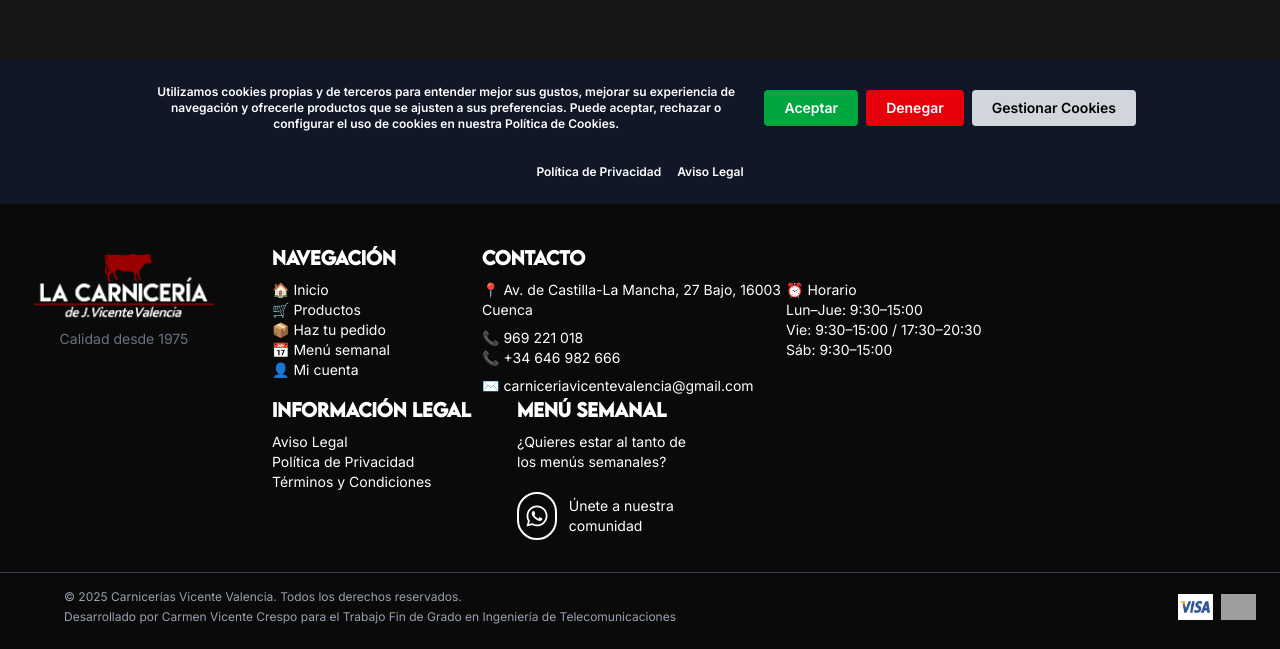
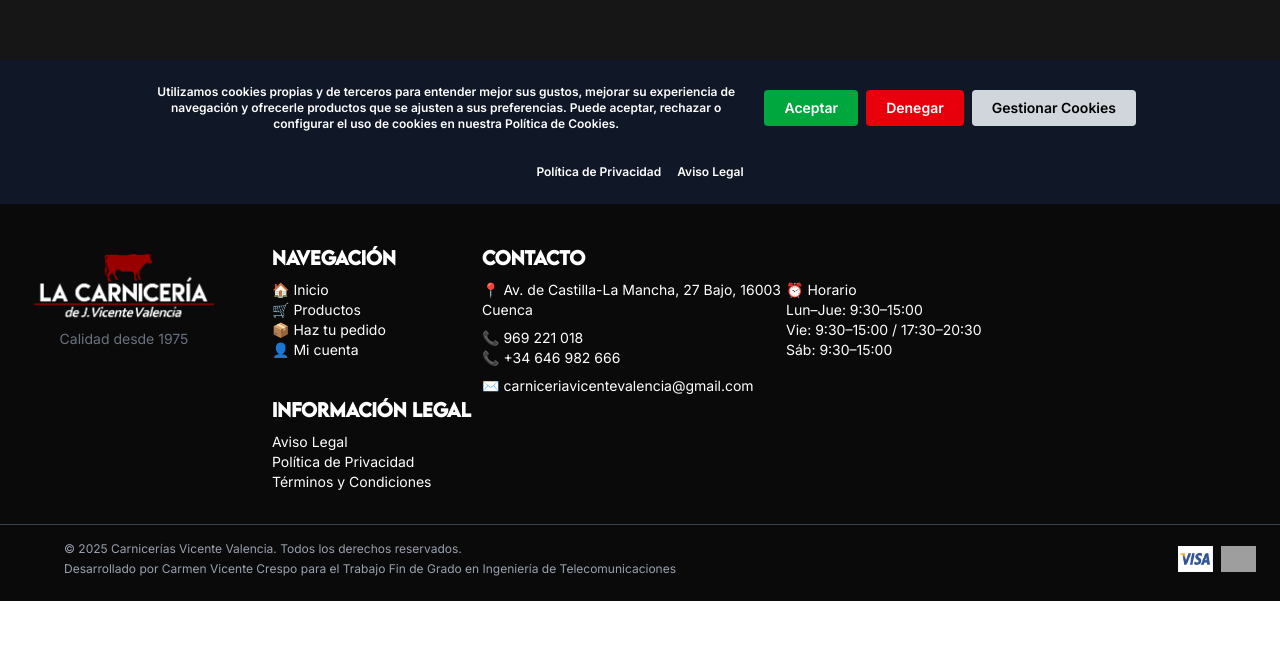
Before and after one commit to carmenvicente/carniceriasvicentevalencia, a Next.js app: page /carrito in a window 1280 px wide. Shown: the part 596-1245 px from the top of the page. After the commit the page ends 1197 px from the top, so only its background shows below. Built offline with nearby package versions, Linux system fonts and the light colour scheme; grey boxes are pictures that could not be loaded; a web font is replaced by a local one.

Commit message:
V10.2.9 detalles

```diff
--- a/app/componentes/footer.tsx
+++ b/app/componentes/footer.tsx
@@ -35,7 +35,6 @@ export default function Footer() {
               <li><Link href="/" className="hover:underline">🏠 Inicio</Link></li>
               <li><Link href="/productos-frescos/ternera" className="hover:underline">🛒 Productos</Link></li>
               <li><Link href="/pedido" className="hover:underline">📦 Haz tu pedido</Link></li>
-              <li><Link href="/comida-semanal" className="hover:underline">📅 Menú semanal</Link></li>
               <li><Link href="/micuenta" className="hover:underline">👤 Mi cuenta</Link></li>
             </ul>
           </div>
@@ -81,28 +80,7 @@ export default function Footer() {
             </ul>
           </div>
 
-         {/* Menú Semanal */}
-          <div className="w-[200px]">
-            <h4 className="text-lg font-bold mb-2" >Menú Semanal</h4>
-            <p className="text-sm mb-5 font-semibold" style={font}>
-              ¿Quieres estar al tanto de<br></br> los menús semanales?
-            </p>
-            <a
-              href="https://wa.me/34699221018"
-              target="_blank"
-              rel="noopener noreferrer"
-              className="group flex flex-row items-center gap-x-3"
-            >
 
-              <div className="w-12 h-12 flex items-center justify-center rounded-full border-2 border-white group-hover:bg-green-500 transition">
-                <FaWhatsapp className="text-2xl text-white group-hover:text-black transition" />
-              </div>
-              <span className="text-sm font-semibold group-hover:text-green-500" style={font}>
-                Únete a nuestra comunidad
-              </span>
-
-            </a>
-          </div>
 
 
 
```
